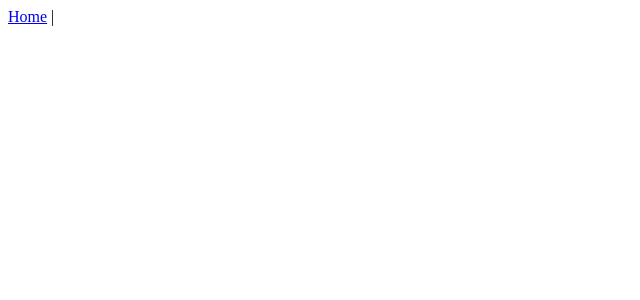
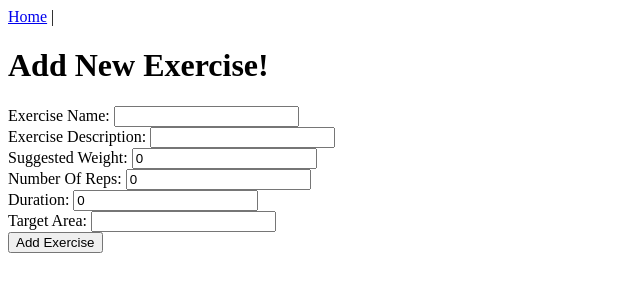
Before and after one commit to griffineast/Workout-Builder, a Vue app in the folder capstone/vue/: page /exercise/add in a window 1280 px wide. Shown: the top 300 px of the page, without its empty margins (0-640 px from the left). Built offline with nearby package versions, Linux system fonts and the light colour scheme.

Commit message:
Updated Exercise components

```diff
--- a/capstone/vue/src/components/AddExercise.vue
+++ b/capstone/vue/src/components/AddExercise.vue
@@ -1,51 +1,65 @@
 <template>
+  <div class="add-exercise">
+    <h1>Add New Exercise!</h1>
 
-  <div class="add-exercise">
-      <h1> Add New Exercise! </h1>
-
+    <form @submit.prevent="addNewExercise">
       <div>
         <label>Exercise Name: </label>
-        <input type="text"/>
-
+        <input type="text" v-model="exercise.exercise_name" />
       </div>
       <div>
         <label>Exercise Description: </label>
-        <input type="text"/>
-
+        <input type="text" v-model="exercise.exercise_description" />
       </div>
       <div>
         <label>Suggested Weight: </label>
-        <input type="text"/>
-
+        <input type="text" v-model="exercise.suggested_weight" />
       </div>
       <div>
         <label>Number Of Reps: </label>
-        <input type="text"/>
-
+        <input type="text" v-model="exercise.num_of_reps" />
       </div>
       <div>
         <label>Duration: </label>
-        <input type="text"/>
-
+        <input type="text" v-model="exercise.duration" />
       </div>
       <div>
         <label>Target Area: </label>
-        <input type="text"/>
+        <input type="text" v-model="exercise.target_area" />
       </div>
+      <button>Add Exercise</button>
+    </form>
   </div>
 </template>
 
 <script>
+import service from "../services/ExerciseService.js";
 export default {
-    methods: {
-        AddNewUser() {
+  data() {
+    return {
+      exercise: {
+        exercise_name: "",
+        exercise_description: "",
+        suggested_weight: 0,
+        num_of_reps: 0,
+        duration: 0,
+        target_area: ""
+      },
+    };
+  },
+  methods: {
+    addNewExercise() {
+      service.addExercise(this.exercise).then((response) => {
+        if (response.status === 200) {
+          this.$store.commit("ADD_EXERCISE", this.exercise);
+         this.exercise = {};
+          this.$router.push({ name: "home" });
+        }
 
-
-
-        }
-    }
+      });
+    },
+  },
 };
 </script>
 
-<style>
-</style>
+<style></style>
--- a/capstone/vue/src/router/index.js
+++ b/capstone/vue/src/router/index.js
@@ -55,7 +55,7 @@ const router = new Router({
       }
     },
     {
-      path: "/exercise",
+      path: "/exercise/add",
       name: "Exercise",
       component: Exercise,
       meta: {
--- /dev/null
+++ b/capstone/vue/src/services/ExerciseService.js
@@ -0,0 +1,7 @@
+import axios from "axios";
+export default {
+    addExercise(exercise){
+        return axios.post('/exercise/add', exercise)
+    }
+
+}
--- a/capstone/vue/src/store/index.js
+++ b/capstone/vue/src/store/index.js
@@ -19,7 +19,8 @@ if(currentToken != null) {
 export default new Vuex.Store({
   state: {
     token: currentToken || '',
-    user: currentUser || {}
+    user: currentUser || {},
+    exercises: []
   },
   mutations: {
     SET_AUTH_TOKEN(state, token) {
@@ -37,6 +38,9 @@ export default new Vuex.Store({
       state.token = '';
       state.user = {};
       axios.defaults.headers.common = {};
+    },
+    ADD_EXERCISE(state, exercise) {
+      state.exercises.push(exercise);
     }
   }
 })
```
Also changed, not shown: capstone/vue/src/services/ServerService.js (deleted, +0 -7 lines), 1 other file (tests, documents, lock files or other folders).
